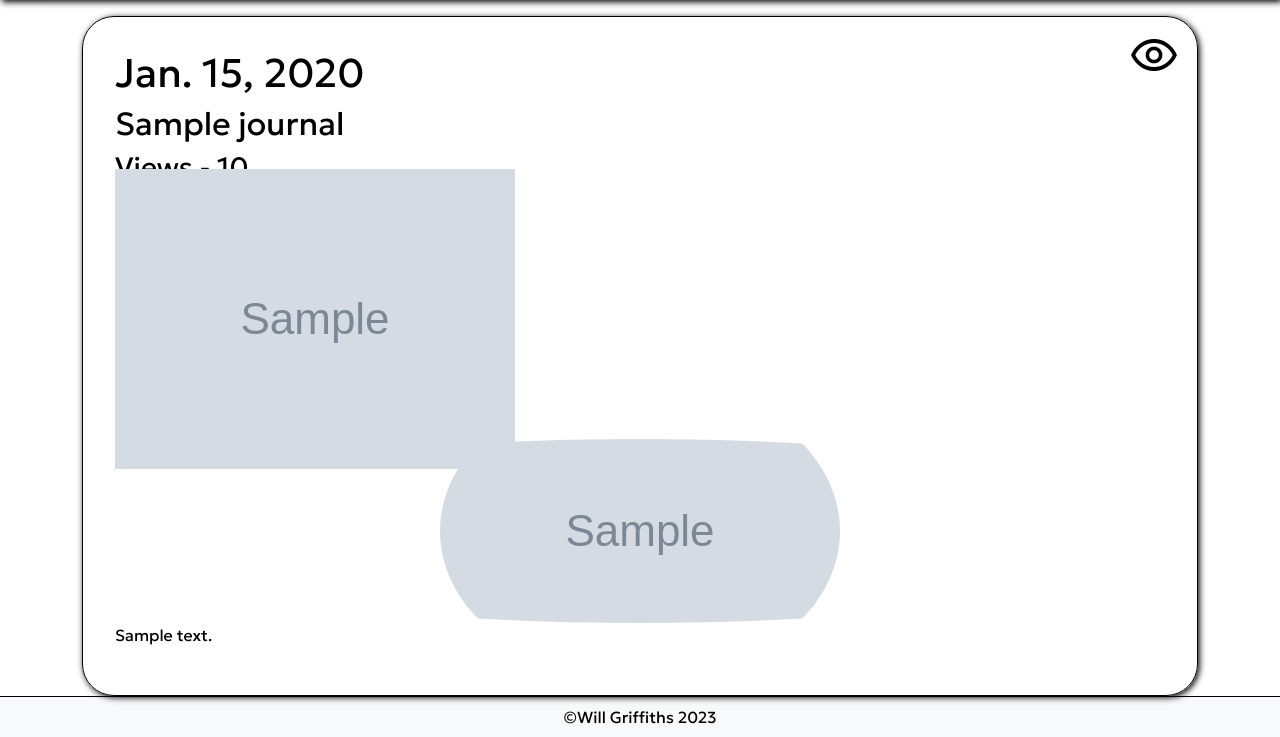
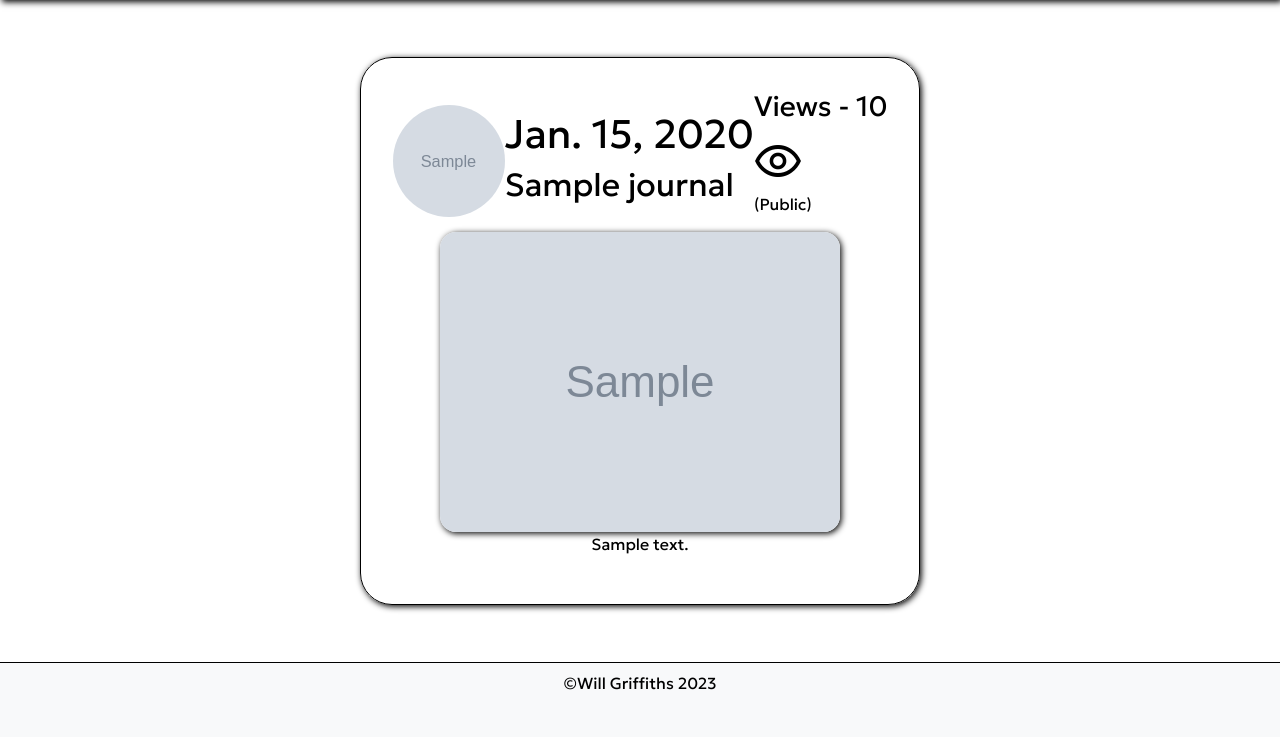
Before and after one commit to Will-Griffiths-Ireland/Journee, a Django app: page /journal/1/ in a window 1280 px wide. Shown: the part 97-834 px from the top of the page. After the commit the page ends 787 px from the top, so only its background shows below. Run offline with Django 4.2, Linux system fonts and the light colour scheme; tables that the repository leaves empty hold one stand-in row (values such as "Sample post"); grey boxes marked "Sample" are stand-in pictures; some web fonts are replaced.

Commit message:
Modify - Journal Page Stylings

```diff
--- a/journal/models.py
+++ b/journal/models.py
@@ -38,16 +38,16 @@ class Journal(models.Model):
 
     def journalPageExistsForToday(self):
         """Check to see if there is already a page for this user today"""
-        today = datetime.date.today()
-        requestor = get_current_user()
-        journal_page = Journal.objects.filter(
-            journal_date=today,
-            user=requestor
-            )
-        if journal_page:
-            return journal_page[0].id
-        else:
-            return False
+        # today = datetime.date.today()
+        # requestor = get_current_user()
+        # journal_page = Journal.objects.filter(
+        #     journal_date=today,
+        #     user=requestor
+        #     )
+        # if journal_page:
+        #     return journal_page[0].id
+        # else:
+        return False
 
     def userHasFullProfile(self):
         """Check to see if this user has a full profile"""
@@ -59,7 +59,6 @@ class Journal(models.Model):
             return profile_match[0].user_id
         else:
             return False
-
 
     def addPageView(self):
         """
--- a/journal/templates/journal/journals.html
+++ b/journal/templates/journal/journals.html
@@ -20,9 +20,9 @@
             <div class="card-body">
                 <h2 class="card-title text-center"> {{ journal_page.journal_date }}</h2>
                 {% if journal_page.day_image %}
-                <img src="{{ journal_page.day_image.url }}" class="card-img-top" alt="Journal cover image">
+                <img src="{{ journal_page.day_image.url }}" class="card-img-top card-day-image" alt="Journal cover image">
                 {% else %}
-                <img src="{% static 'images/quill_logo.webp' %}" class="card-img-top" alt="Journal cover image">
+                <img src="{% static 'images/quill_logo.webp' %}" class="card-img-top card-day-image" alt="Journal cover image">
                 {% endif %}
                 <p class="card-text text-center">{{ journal_page.title }}</p>
             </div>
--- a/journal/templates/journal/showcase.html
+++ b/journal/templates/journal/showcase.html
@@ -19,9 +19,9 @@
             <div class="card-body">
                 <h2 class="card-title text-center"> {{ journal_page.journal_date }}</h2>
                 {% if journal_page.day_image %}
-                <img src="{{ journal_page.day_image.url }}" class="card-img-top" alt="Journal cover image">
+                <img src="{{ journal_page.day_image.url }}" class="card-img-top card-day-image" alt="Journal cover image">
                 {% else %}
-                <img src="{% static 'images/quill_logo.webp' %}" class="card-img-top" alt="Journal cover image">
+                <img src="{% static 'images/quill_logo.webp' %}" class="card-img-top card-day-image" alt="Journal cover image">
                 {% endif %}
                 <p class="card-text text-center">{{ journal_page.title }}</p>
             </div>
--- a/journal/templates/journal/view_page.html
+++ b/journal/templates/journal/view_page.html
@@ -5,42 +5,48 @@
 
 {% block content %}
 
-<div class="container fade-in">
+<div class="center_screen fade-in container">
 
-    <div class="journal_page_view mt-3 p1">
+    <div class="journal_page_view m-3 p1">
+        <div class="journal-page-info">
+            <div>
+                {% if journal_page.self_image %}
+                <img class="journal_self_image" src="{{ journal_page.self_image.url }}" alt="Self image for this day">
+                {% else %}
+                <img class="journal_self_image" src="{% static 'images/quill_logo.webp' %}"
+                    alt="Self image for this day">
+                {% endif %}
+            </div>
+            <div>
+                <h1>{{ journal_page.journal_date }}</h1>
+                <h2>{{ journal_page.title }}</h2>
+            </div>
+            <div>
+                <div class="views_section">
+                    <h3>Views - {{ journal_page.views }}</h3>
+                </div>
                 {% if journal_page.is_public %}
                 <span class="material-symbols-outlined visibility_icon">
                     visibility
                 </span>
+                <p>(Public)</p>
                 {% else %}
                 <span class="material-symbols-outlined visibility_icon">
                     visibility_off
                 </span>
+                <p>(Private)</p>
                 {% endif %}
-        <h1>{{ journal_page.journal_date }}</h1>
-        <h2>{{ journal_page.title }}</h2>
-
-
-
-        <div class="views_section">
-            <h3>Views - {{ journal_page.views }}</h3>
+            </div>
         </div>
         <span class="hidden">{{ journal_page.addPageView }}</span>
-        <div class="journal_day_image">
+        <div class="d-flex justify-content-center">
             {% if journal_page.day_image %}
-            <img src="{{ journal_page.day_image.url }}" alt="Photo for this day">
+            <img class="journal_day_image" src="{{ journal_page.day_image.url }}" alt="Photo for this day">
             {% else %}
-            <img src="{% static 'images/quill_logo.webp' %}" alt="Photo for this day">
+            <img class="journal_day_image" src="{% static 'images/quill_logo.webp' %}" alt="Photo for this day">
             {% endif %}
         </div>
 
-        <div class="journal_self_image">
-            {% if journal_page.self_image %}
-            <img class="journal_self_image" src="{{ journal_page.self_image.url }}" alt="Self image for this day">
-            {% else %}
-            <img class="journal_self_image" src="{% static 'images/quill_logo.webp' %}" alt="Self image for this day">
-            {% endif %}
-        </div>
         <div class="journal_page_content">
             <p>{{ journal_page.content|safe }}</p>
         </div>
--- a/static/css/core.css
+++ b/static/css/core.css
@@ -142,10 +142,16 @@ footer a {
 }
 
 .card:hover {
-    scale: 1.5;
+    scale: 1.3;
     z-index: 10;
 }
 
+.card-day-image{
+    width: 100%;
+    height: 18rem;
+    object-fit: cover;
+    border-radius: .5rem;
+}
 
 
 .journal_pages {
@@ -160,12 +166,10 @@ footer a {
 /* ###### JOURNAL PAGE VIEW ###### */
 
 .visibility_icon {
-    position: fixed;
     width: fit-content;
     height: fit-content;
     font-size: 3rem;
-    top: 1rem;
-    right: 2rem;
+    display: inline;
 }
 
 .views_section{
@@ -185,28 +189,35 @@ footer a {
     display: flex;
     flex-direction: column;
     justify-content: center;
-    height: 85dvh;
+    align-items: center;
     border-radius: 2rem;
     border: 1px solid var(--black);
     box-shadow: var(--box_shadow);
     padding: 2rem;
+    width: fit-content;
+    max-width: 98%;
 }
 
+.journal-page-info{
+    display: flex;
+    width: 100%;
+    align-items: center;
+    justify-content: space-around;
+    }
+
 .journal_day_image {
-    display: flex;
     border-radius: 1rem;
-    height: 30dvh;
-    max-width: max-content;
-    justify-content: center;
-    align-items: center;
+    height: auto;
+    max-width: 100%;
+    max-height: 50dvh;
+    box-shadow: var(--box_shadow);
 }
 
 .journal_self_image {
-    overflow: hidden;
-    display: flex;
     border-radius: 50%;
-    justify-content: center;
-    align-items: center;
+    object-fit: cover;
+    width: 7rem;
+    height: 7rem;
 }
 
 .fade-in {
```
Lines whose indentation alone changed are shown as unchanged.
